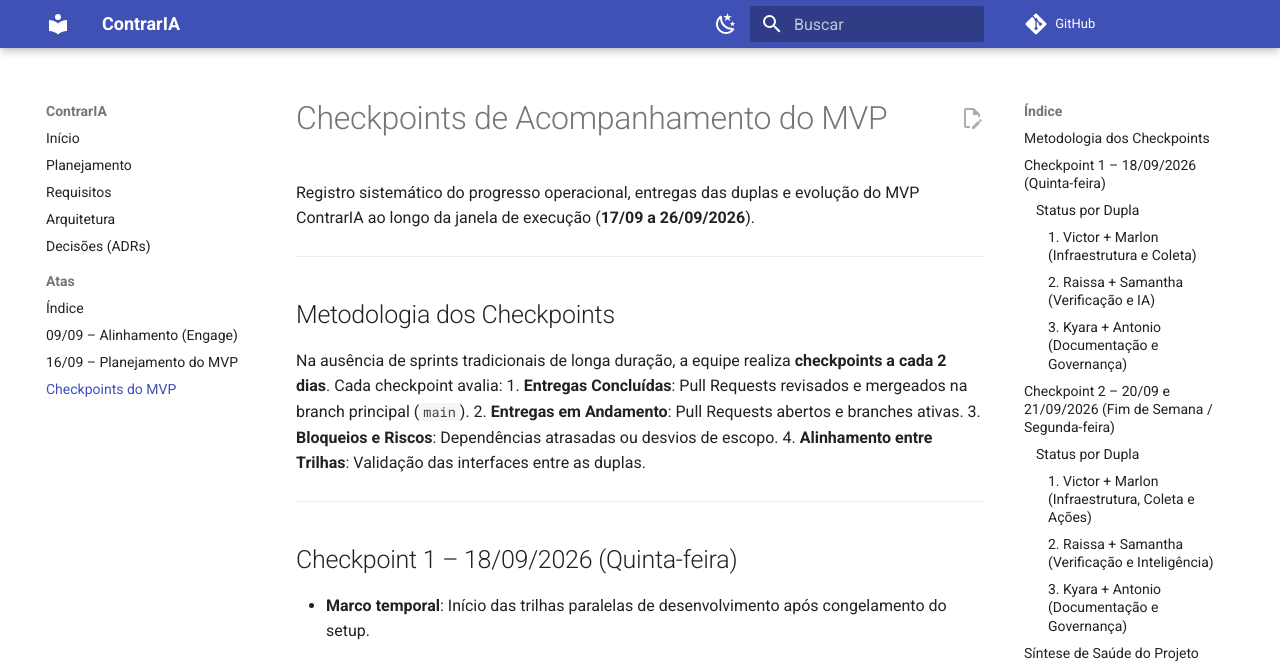
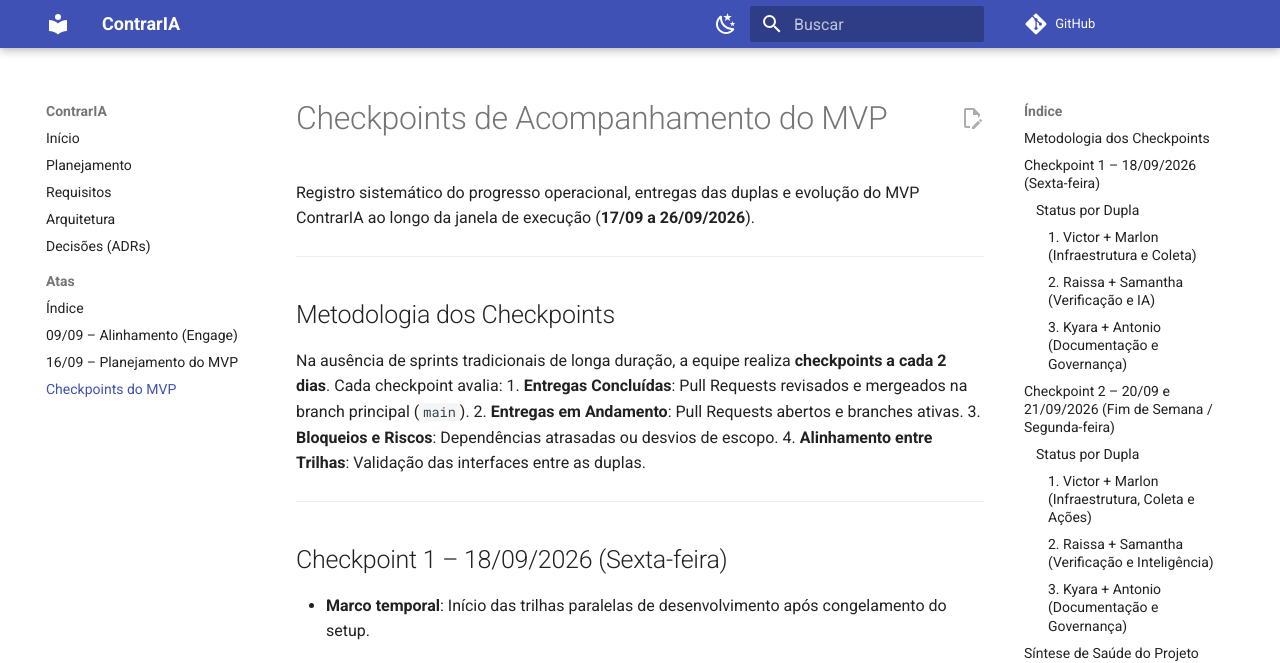
Before and after one commit to moonshinerd/ContrarIA, an MkDocs documentation site: the page built from docs/atas/checkpoints.md, in a window 1280 px wide and 900 px high. Shown: the top 663 px of the window. Built offline with MkDocs 1.6.1 and Material for MkDocs 9.7.7, drawn with Linux system fonts in a browser that asks for light colours; comment, search, counter and statistics services are not loaded.

Commit message:
docs: corrige datas e periodicidade dos checkpoints

```diff
--- a/docs/atas/checkpoints.md
+++ b/docs/atas/checkpoints.md
@@ -14,7 +14,7 @@ Na ausência de sprints tradicionais de longa duração, a equipe realiza **chec
 
 ---
 
-## Checkpoint 1 – 18/09/2026 (Quinta-feira)
+## Checkpoint 1 – 18/09/2026 (Sexta-feira)
 
 * **Marco temporal**: Início das trilhas paralelas de desenvolvimento após congelamento do setup.
 
```
Also changed, not shown: docs/atas/ata02.md (+1 -1 lines), docs/atas/index.md (+1 -1 lines).
